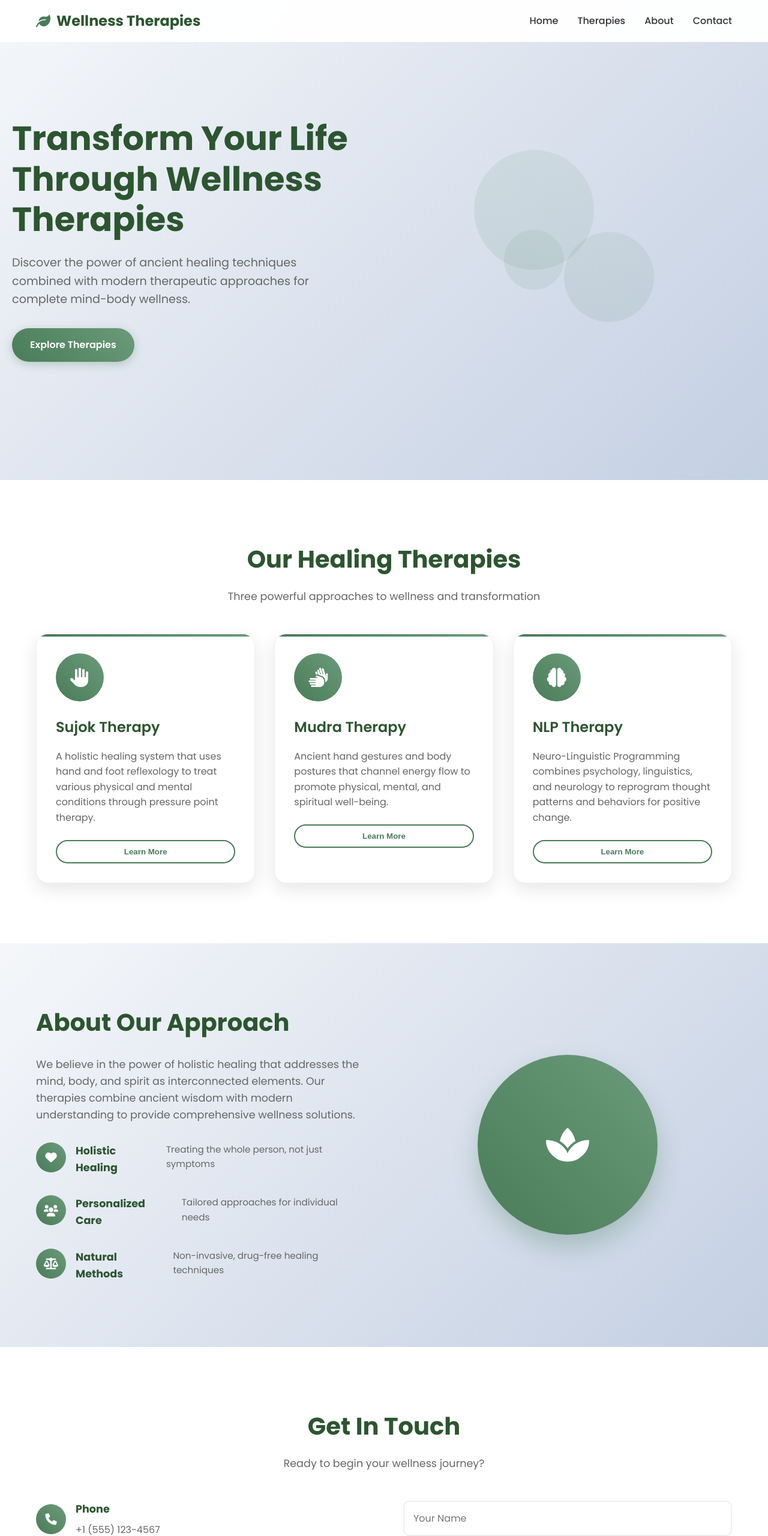
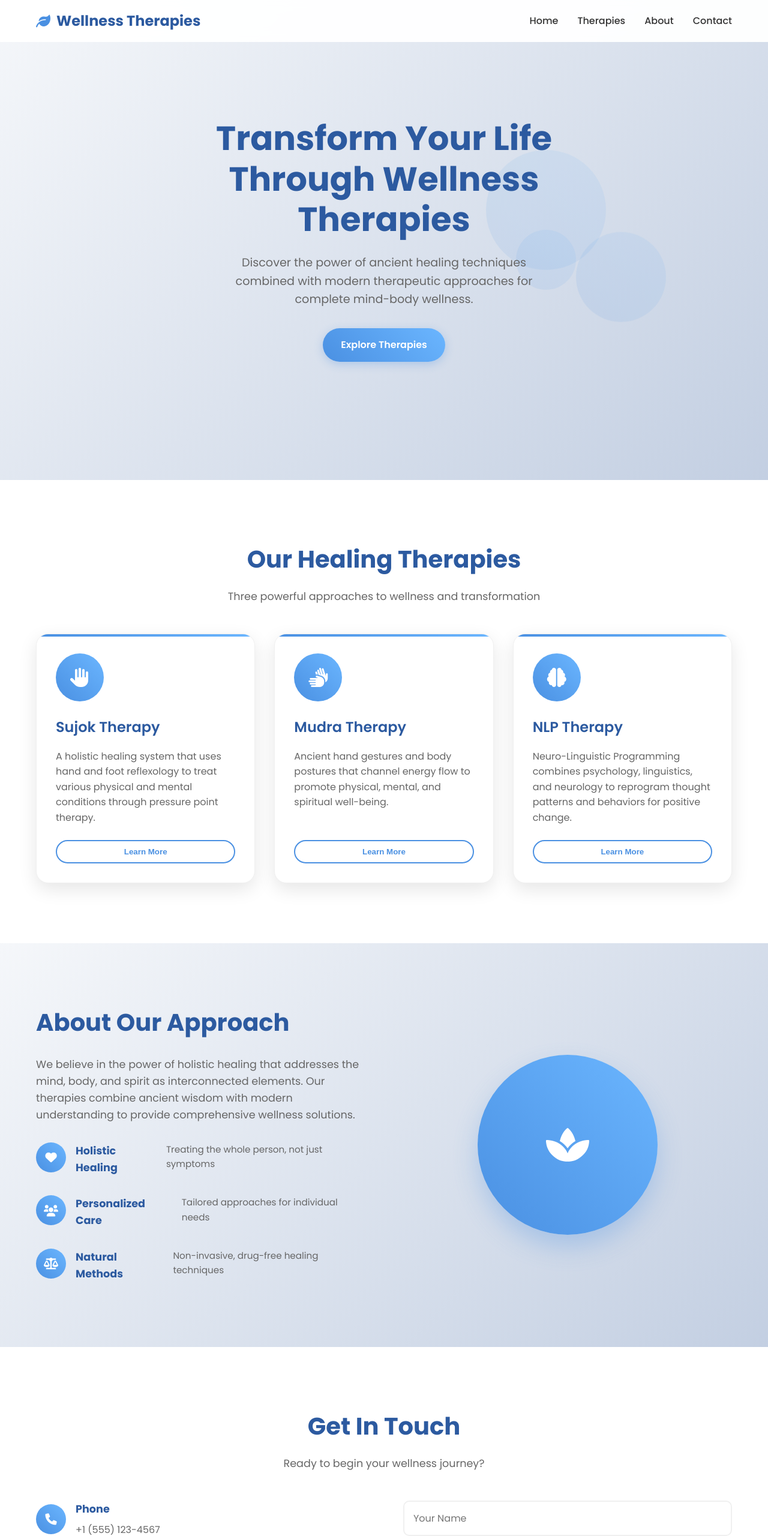
Before and after one commit to Myspace-Collab/Wellness-Therapies-website, a plain HTML site: page index.html in a window 1280 px wide. Shown: the top 2560 px of the page at 60% size. Drawn offline with Linux system fonts and the light colour scheme.

Commit message:
Update styles.css

```diff
--- a/styles.css
+++ b/styles.css
@@ -44,12 +44,12 @@ body {
     align-items: center;
     font-size: 1.5rem;
     font-weight: 700;
-    color: #2c5530;
+    color: #2c5aa0;
 }
 
 .nav-logo i {
     margin-right: 10px;
-    color: #4a7c59;
+    color: #4a90e2;
 }
 
 .nav-menu {
@@ -67,7 +67,7 @@ body {
 }
 
 .nav-menu a:hover {
-    color: #4a7c59;
+    color: #4a90e2;
 }
 
 .nav-menu a::after {
@@ -77,7 +77,7 @@ body {
     left: 0;
     width: 0;
     height: 2px;
-    background: #4a7c59;
+    background: #4a90e2;
     transition: width 0.3s ease;
 }
 
@@ -104,22 +104,24 @@ body {
     min-height: 100vh;
     display: flex;
     align-items: center;
+    justify-content: center;
     background: linear-gradient(135deg, #f5f7fa 0%, #c3cfe2 100%);
     position: relative;
     overflow: hidden;
+    flex-direction: column;
 }
 
 .hero-content {
-    flex: 1;
     max-width: 600px;
     padding: 0 20px;
     z-index: 2;
+    text-align: center;
 }
 
 .hero h1 {
     font-size: 3.5rem;
     font-weight: 700;
-    color: #2c5530;
+    color: #2c5aa0;
     margin-bottom: 1.5rem;
     line-height: 1.2;
 }
@@ -133,28 +135,31 @@ body {
 
 .cta-button {
     display: inline-block;
-    background: linear-gradient(45deg, #4a7c59, #6b9b7a);
+    background: linear-gradient(45deg, #4a90e2, #6bb6ff);
     color: white;
     padding: 15px 30px;
     text-decoration: none;
     border-radius: 50px;
     font-weight: 600;
     transition: all 0.3s ease;
-    box-shadow: 0 4px 15px rgba(74, 124, 89, 0.3);
+    box-shadow: 0 4px 15px rgba(74, 144, 226, 0.3);
 }
 
 .cta-button:hover {
     transform: translateY(-2px);
-    box-shadow: 0 6px 20px rgba(74, 124, 89, 0.4);
+    box-shadow: 0 6px 20px rgba(74, 144, 226, 0.4);
 }
 
 .hero-image {
-    flex: 1;
-    position: relative;
+    position: absolute;
+    top: 0;
+    right: 0;
+    width: 50%;
     height: 100vh;
     display: flex;
     align-items: center;
     justify-content: center;
+    z-index: 1;
 }
 
 .floating-elements {
@@ -166,7 +171,7 @@ body {
 .element {
     position: absolute;
     border-radius: 50%;
-    background: linear-gradient(45deg, rgba(74, 124, 89, 0.1), rgba(106, 155, 122, 0.1));
+    background: linear-gradient(45deg, rgba(74, 144, 226, 0.1), rgba(107, 182, 255, 0.1));
     animation: float 6s ease-in-out infinite;
 }
 
@@ -204,7 +209,7 @@ body {
     text-align: center;
     font-size: 2.5rem;
     font-weight: 700;
-    color: #2c5530;
+    color: #2c5aa0;
     margin-bottom: 1rem;
 }
 
@@ -240,6 +245,9 @@ body {
     border: 1px solid #f0f0f0;
     position: relative;
     overflow: hidden;
+    display: flex;
+    flex-direction: column;
+    height: 100%;
 }
 
 .therapy-card::before {
@@ -249,7 +257,7 @@ body {
     left: 0;
     right: 0;
     height: 4px;
-    background: linear-gradient(45deg, #4a7c59, #6b9b7a);
+    background: linear-gradient(45deg, #4a90e2, #6bb6ff);
 }
 
 .therapy-card:hover {
@@ -260,7 +268,7 @@ body {
 .therapy-icon {
     width: 80px;
     height: 80px;
-    background: linear-gradient(45deg, #4a7c59, #6b9b7a);
+    background: linear-gradient(45deg, #4a90e2, #6bb6ff);
     border-radius: 50%;
     display: flex;
     align-items: center;
@@ -276,7 +284,7 @@ body {
 .therapy-card h3 {
     font-size: 1.5rem;
     font-weight: 600;
-    color: #2c5530;
+    color: #2c5aa0;
     margin-bottom: 1rem;
 }
 
@@ -294,7 +302,7 @@ body {
 }
 
 .therapy-details h4 {
-    color: #2c5530;
+    color: #2c5aa0;
     margin-bottom: 0.5rem;
     font-size: 1.1rem;
 }
@@ -315,7 +323,7 @@ body {
     content: '✓';
     position: absolute;
     left: 0;
-    color: #4a7c59;
+    color: #4a90e2;
     font-weight: bold;
 }
 
@@ -326,18 +334,19 @@ body {
 
 .learn-more-btn {
     background: transparent;
-    border: 2px solid #4a7c59;
-    color: #4a7c59;
+    border: 2px solid #4a90e2;
+    color: #4a90e2;
     padding: 10px 20px;
     border-radius: 25px;
     cursor: pointer;
     font-weight: 600;
     transition: all 0.3s ease;
     width: 100%;
+    margin-top: auto;
 }
 
 .learn-more-btn:hover {
-    background: #4a7c59;
+    background: #4a90e2;
     color: white;
 }
 
@@ -346,7 +355,7 @@ body {
 }
 
 .therapy-card.active .learn-more-btn {
-    background: #4a7c59;
+    background: #4a90e2;
     color: white;
 }
 
@@ -366,7 +375,7 @@ body {
 .about-text h2 {
     font-size: 2.5rem;
     font-weight: 700;
-    color: #2c5530;
+    color: #2c5aa0;
     margin-bottom: 1.5rem;
 }
 
@@ -391,7 +400,7 @@ body {
 .point i {
     width: 50px;
     height: 50px;
-    background: linear-gradient(45deg, #4a7c59, #6b9b7a);
+    background: linear-gradient(45deg, #4a90e2, #6bb6ff);
     border-radius: 50%;
     display: flex;
     align-items: center;
@@ -402,7 +411,7 @@ body {
 }
 
 .point h4 {
-    color: #2c5530;
+    color: #2c5aa0;
     margin-bottom: 0.5rem;
     font-size: 1.1rem;
 }
@@ -422,14 +431,14 @@ body {
 .image-placeholder {
     width: 300px;
     height: 300px;
-    background: linear-gradient(45deg, #4a7c59, #6b9b7a);
+    background: linear-gradient(45deg, #4a90e2, #6bb6ff);
     border-radius: 50%;
     display: flex;
     align-items: center;
     justify-content: center;
     color: white;
     font-size: 4rem;
-    box-shadow: 0 20px 40px rgba(74, 124, 89, 0.3);
+    box-shadow: 0 20px 40px rgba(74, 144, 226, 0.3);
 }
 
 /* Contact Section */
@@ -460,7 +469,7 @@ body {
 .contact-item i {
     width: 50px;
     height: 50px;
-    background: linear-gradient(45deg, #4a7c59, #6b9b7a);
+    background: linear-gradient(45deg, #4a90e2, #6bb6ff);
     border-radius: 50%;
     display: flex;
     align-items: center;
@@ -470,7 +479,7 @@ body {
 }
 
 .contact-item h4 {
-    color: #2c5530;
+    color: #2c5aa0;
     margin-bottom: 0.5rem;
     font-size: 1.1rem;
 }
@@ -506,11 +515,11 @@ body {
 .form-group select:focus,
 .form-group textarea:focus {
     outline: none;
-    border-color: #4a7c59;
+    border-color: #4a90e2;
 }
 
 .submit-btn {
-    background: linear-gradient(45deg, #4a7c59, #6b9b7a);
+    background: linear-gradient(45deg, #4a90e2, #6bb6ff);
     color: white;
     padding: 15px 30px;
     border: none;
@@ -519,17 +528,17 @@ body {
     font-weight: 600;
     cursor: pointer;
     transition: all 0.3s ease;
-    box-shadow: 0 4px 15px rgba(74, 124, 89, 0.3);
+    box-shadow: 0 4px 15px rgba(74, 144, 226, 0.3);
 }
 
 .submit-btn:hover {
     transform: translateY(-2px);
-    box-shadow: 0 6px 20px rgba(74, 124, 89, 0.4);
+    box-shadow: 0 6px 20px rgba(74, 144, 226, 0.4);
 }
 
 /* Footer */
 .footer {
-    background: #2c5530;
+    background: #2c5aa0;
     color: white;
     padding: 50px 0 20px;
 }
@@ -551,12 +560,12 @@ body {
 
 .footer-logo i {
     margin-right: 10px;
-    color: #6b9b7a;
+    color: #6bb6ff;
 }
 
 .footer-section h4 {
     margin-bottom: 1rem;
-    color: #6b9b7a;
+    color: #6bb6ff;
 }
 
 .footer-section ul {
@@ -574,7 +583,7 @@ body {
 }
 
 .footer-section ul li a:hover {
-    color: #6b9b7a;
+    color: #6bb6ff;
 }
 
 .social-links {
@@ -585,7 +594,7 @@ body {
 .social-links a {
     width: 40px;
     height: 40px;
-    background: #4a7c59;
+    background: #4a90e2;
     border-radius: 50%;
     display: flex;
     align-items: center;
@@ -596,14 +605,14 @@ body {
 }
 
 .social-links a:hover {
-    background: #6b9b7a;
+    background: #6bb6ff;
     transform: translateY(-2px);
 }
 
 .footer-bottom {
     text-align: center;
     padding-top: 2rem;
-    border-top: 1px solid #4a7c59;
+    border-top: 1px solid #4a90e2;
     color: #ccc;
 }
 
```
